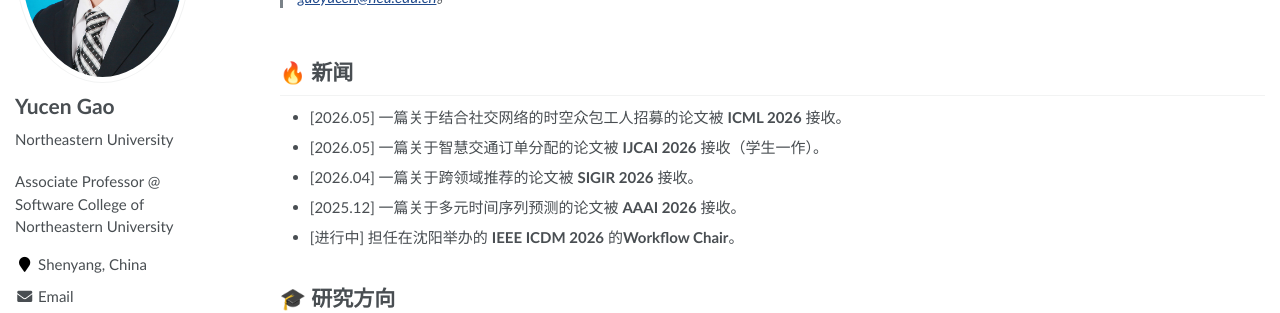
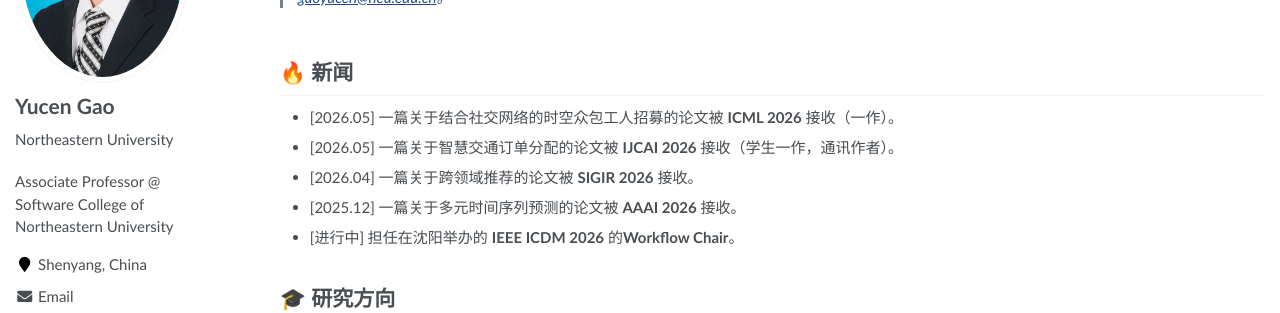
Before and after one commit to GaoYucen/GaoYucen.github.io, a Jekyll site: the page built from _pages/about-zh.md, in a window 1280 px wide and 900 px high. Shown: the part 248-561 px from the top of the window. Built offline with Jekyll 4.4.1, drawn with Linux system fonts in a browser that asks for light colours; some web fonts are replaced.

Commit message:
Update about pages

```diff
--- a/_pages/about-zh.md
+++ b/_pages/about-zh.md
@@ -31,8 +31,8 @@
 <span class='anchor' id='news'></span>
 # 🔥 新闻
 
-- [2026.05] 一篇关于结合社交网络的时空众包工人招募的论文被 **ICML 2026** 接收。
-- [2026.05] 一篇关于智慧交通订单分配的论文被 **IJCAI 2026** 接收（学生一作）。
+- [2026.05] 一篇关于结合社交网络的时空众包工人招募的论文被 **ICML 2026** 接收（一作）。
+- [2026.05] 一篇关于智慧交通订单分配的论文被 **IJCAI 2026** 接收（学生一作，通讯作者）。
 - [2026.04] 一篇关于跨领域推荐的论文被 **SIGIR 2026** 接收。
 - [2025.12] 一篇关于多元时间序列预测的论文被 **AAAI 2026** 接收。
 - [进行中] 担任在沈阳举办的 **IEEE ICDM 2026** 的**Workflow Chair**。
```
Also changed, not shown: _pages/about.md (+2 -2 lines).
